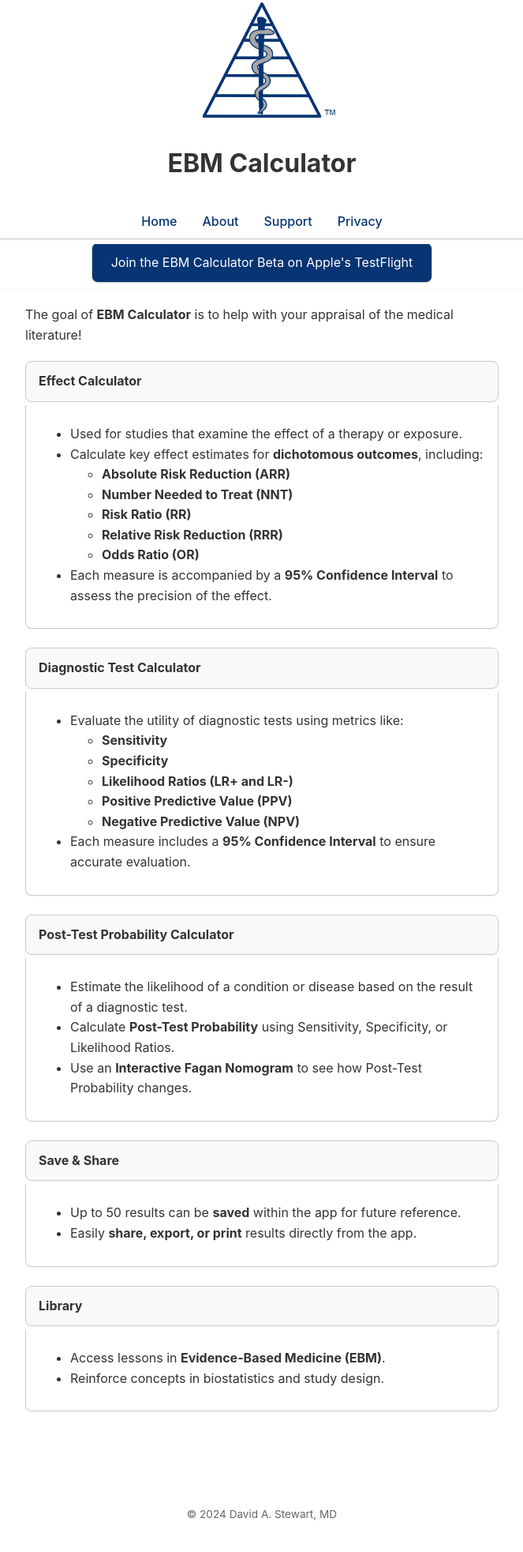
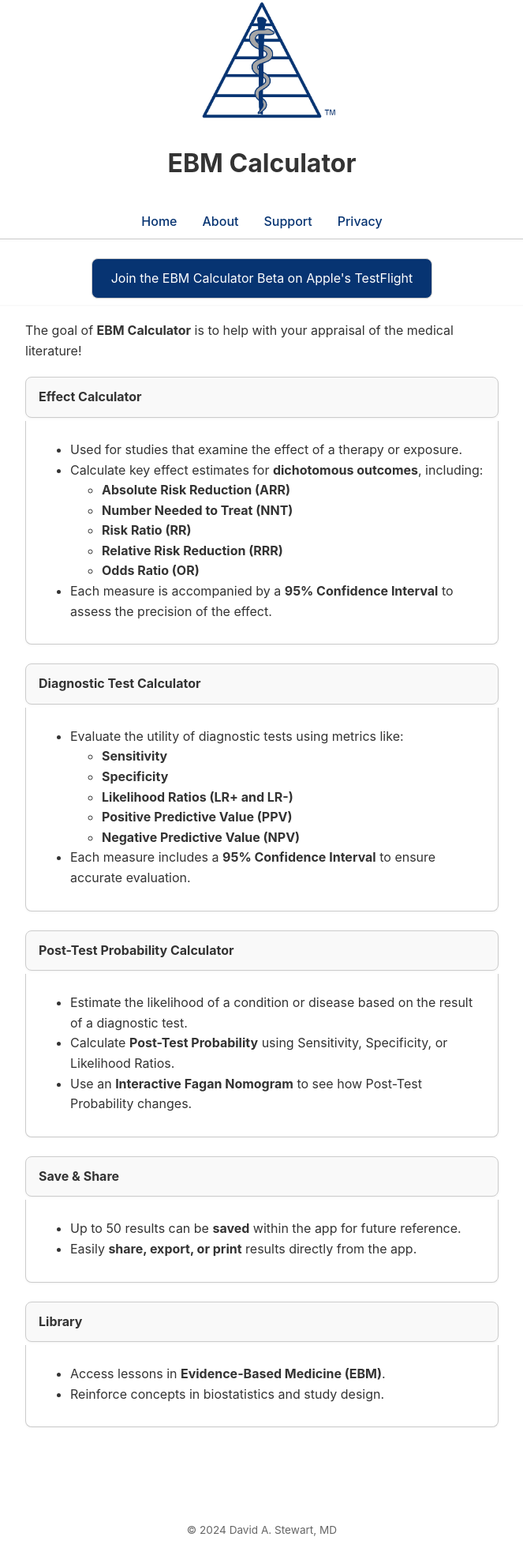
Before and after one commit to EBMCalculator/ebmcalculator.github.io, a Jekyll site: the page built from index.md, in a window 1280 px wide. Shown: the whole page at 79% size, without its empty margins (308-971 px from the left). Built offline with Jekyll 4.4.1, drawn with Linux system fonts in a browser that asks for light colours.

Commit message:
Update index.md

```diff
--- a/index.md
+++ b/index.md
@@ -15,13 +15,12 @@
 
 <!-- TestFlight Button -->
 <div class="section-links-wrapper">
-  <div class="section-links">
+  <div class="section-links" style="padding-top: 20px;">
     <a href="https://testflight.apple.com/join/9FZgaZyd" style="background-color: #073472; color: white; padding: 12px 24px; font-size: 16px; border-radius: 8px; text-decoration: none;">
       Join the EBM Calculator Beta on Apple's TestFlight
     </a>
   </div>
 </div>
-
 
 <!-- Goal Statement -->
 <div style="max-width: 600px; margin: 20px auto;" markdown="1">
```
